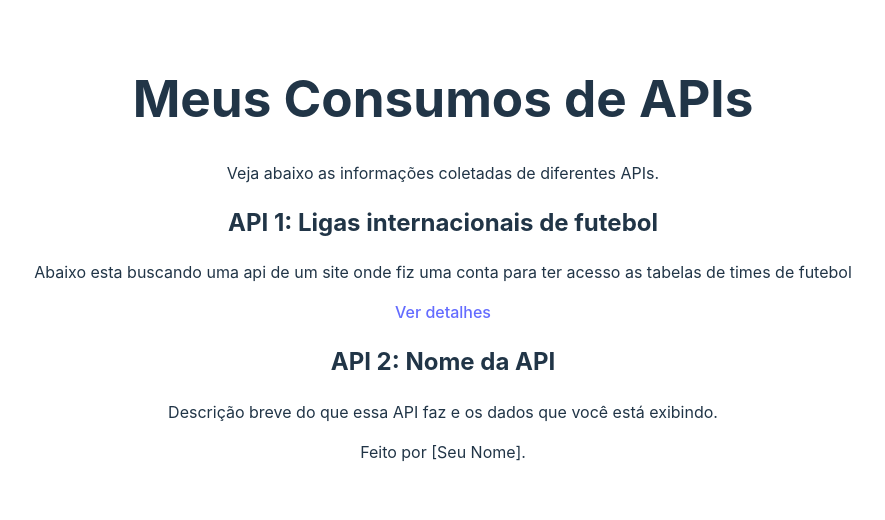
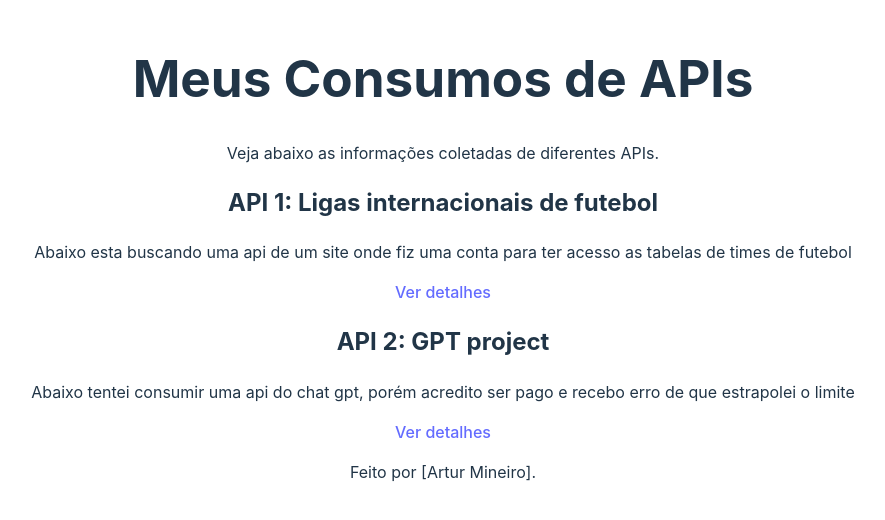
Before and after one commit to ArturMineiro/Consumodeapi, a React (Vite) app: page / in a window 1280 px wide. Shown: the part 142-662 px from the top of the page, without its empty margins (197-1082 px from the left). Built offline with nearby package versions, Linux system fonts and the light colour scheme.

Commit message:
home concluida

```diff
--- a/src/pages/Home.jsx
+++ b/src/pages/Home.jsx
@@ -18,13 +18,15 @@ function Home() {
         </section>
 
         <section className="mb-4">
-          <h2 className="h4">API 2: Nome da API</h2>
-          <p>Descrição breve do que essa API faz e os dados que você está exibindo.</p>
-          {/* Adicione aqui os dados da segunda API */}
+          <h2 className="h4">API 2: GPT project</h2>
+          <p>Abaixo tentei consumir uma api do chat gpt, porém acredito ser pago e recebo erro de que estrapolei o limite</p>
+          <Link to="/Gpt" className="btn btn-primary">
+          Ver detalhes
+        </Link>
         </section>
 
         <footer className="mt-4 pt-3 border-top text-center">
-          <p>Feito por [Seu Nome].</p>
+          <p>Feito por [Artur Mineiro].</p>
         </footer>
       </div>
     );
```
